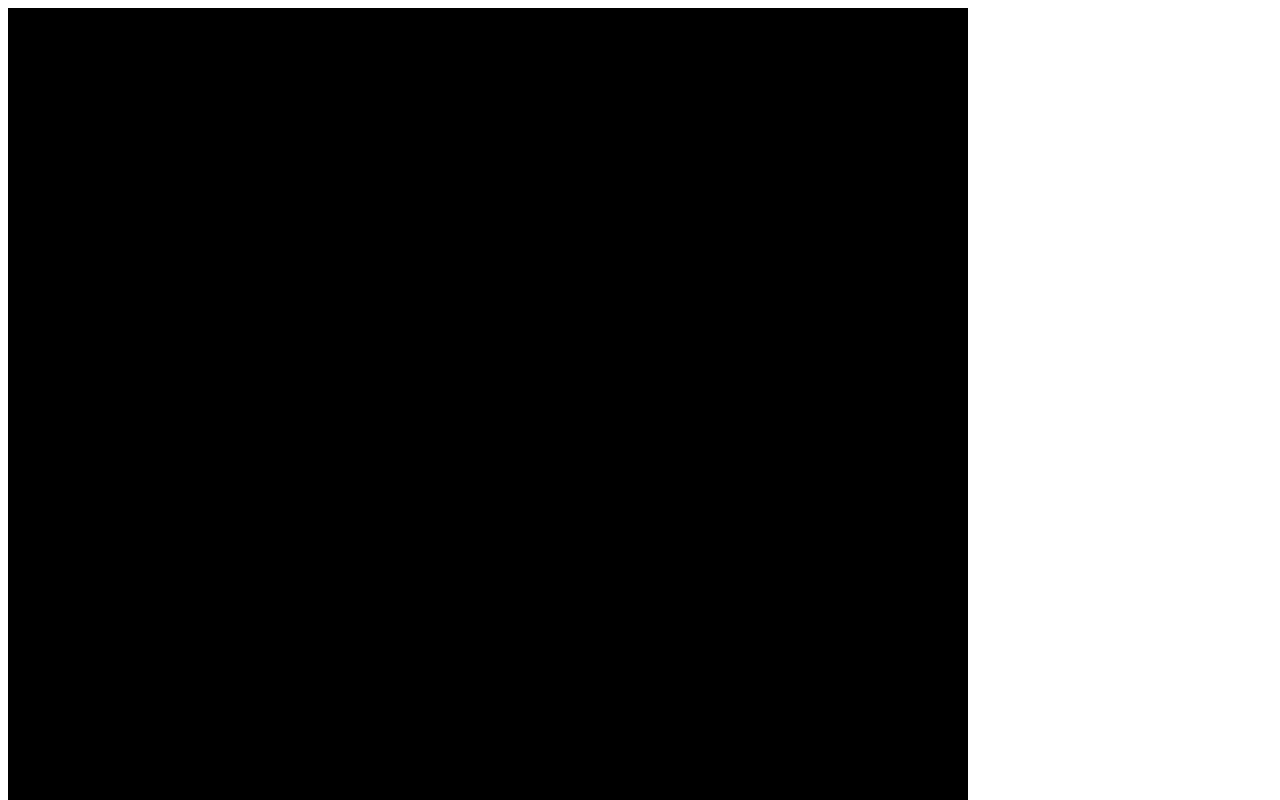
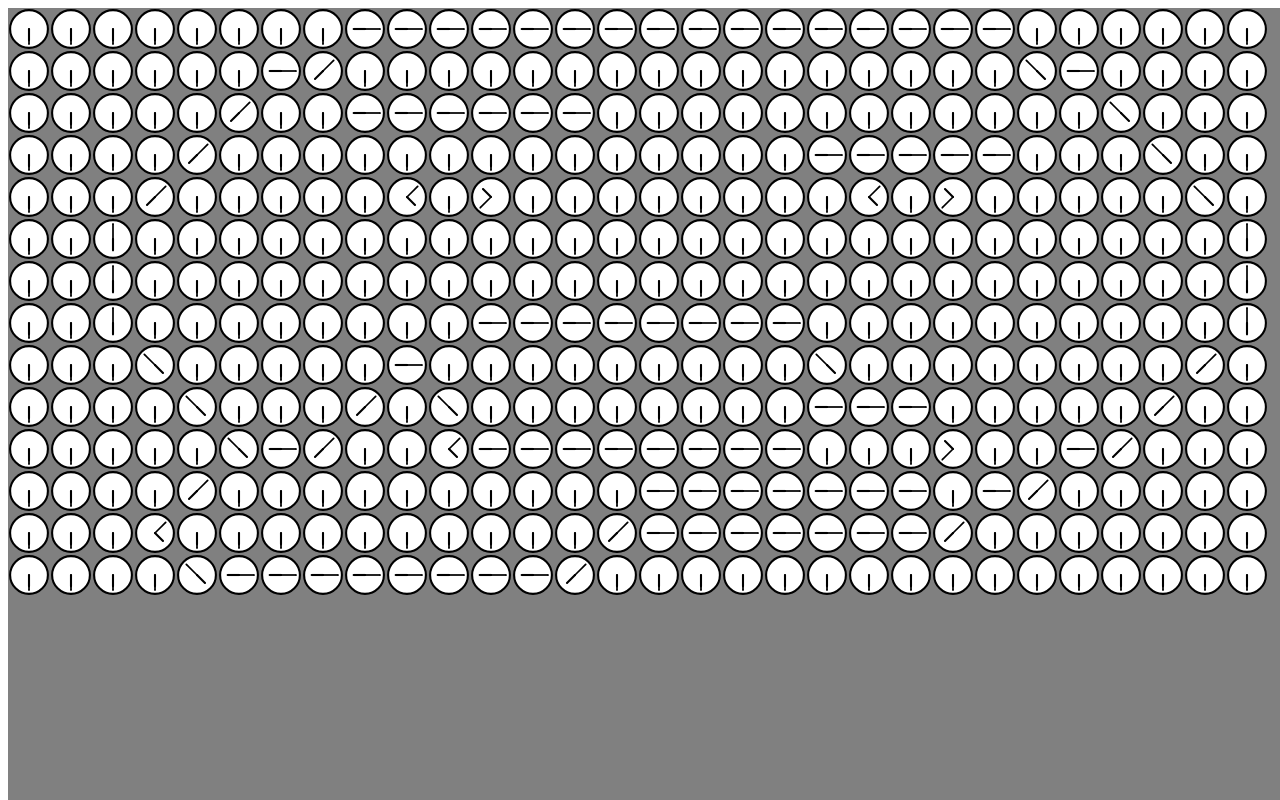
Before and after one commit to eniallator/Clock-Wall-Art, a plain HTML site: page index.html in a window 1280 px wide. Shown: the top 800 px of the page. Drawn offline with Linux system fonts and the light colour scheme.

Commit message:
Added support for ascii parsing. Made it working. Looked better in my head - may try coming back to this to make it look better

```diff
--- /dev/null
+++ b/AngleLookup.js
@@ -0,0 +1,19 @@
+const MaxAngle = 2 ** 3
+
+const charToAngles = {
+    '\\': { big: 5, small: 1 },
+    '/': { big: 3, small: 7 },
+    '(': { big: 3, small: 1 },
+    ')': { big: 7, small: 5 },
+    '^': { big: 7, small: 1 },
+    v: { big: 5, small: 3 },
+    _: { big: 2, small: 6 },
+    '-': { big: 2, small: 6 },
+    '|': { big: 4, small: 0 }
+}
+
+for (let char of Object.keys(charToAngles)) {
+    for (let hand of Object.keys(charToAngles[char])) {
+        charToAngles[char][hand] *= (1 / MaxAngle) * 2 * Math.PI
+    }
+}
--- /dev/null
+++ b/Clock.js
@@ -0,0 +1,45 @@
+class Clock {
+    constructor(x, y, radius, bigHandAngle = 0, smallHandAngle = 0) {
+        this.x = x
+        this.y = y
+        this.radius = radius
+        this.bigHandAngle = bigHandAngle
+        this.smallHandAngle = smallHandAngle
+    }
+
+    _drawHand(ctx, length, angle, width) {
+        const endX = this.x + length * Math.sin(angle)
+        const endY = this.y + length * Math.cos(angle)
+
+        ctx.lineWidth = width
+        ctx.beginPath()
+        ctx.moveTo(this.x, this.y)
+        ctx.lineTo(endX, endY)
+        ctx.stroke()
+
+        ctx.beginPath()
+        ctx.arc(this.x, this.y, width / 2, 0, 2 * Math.PI)
+        ctx.fill()
+
+        ctx.beginPath()
+        ctx.arc(endX, endY, width / 2, 0, 2 * Math.PI)
+        ctx.fill()
+    }
+
+    draw(ctx) {
+        ctx.fillStyle = 'white'
+        ctx.beginPath()
+        ctx.arc(this.x, this.y, this.radius, 0, 2 * Math.PI)
+        ctx.fill()
+
+        ctx.strokeStyle = 'black'
+        ctx.lineWidth = this.radius / 9
+        ctx.beginPath()
+        ctx.arc(this.x, this.y, this.radius, 0, 2 * Math.PI)
+        ctx.stroke()
+
+        ctx.fillStyle = 'black'
+        this._drawHand(ctx, this.radius * 0.6, this.smallHandAngle, this.radius / 9)
+        this._drawHand(ctx, this.radius * 0.8, this.bigHandAngle, this.radius / 11)
+    }
+}
--- a/index.html
+++ b/index.html
@@ -8,7 +8,9 @@
   </head>
 
   <body>
-    <canvas id="canvas" width="960" height="960"></canvas><br />
+    <canvas id="canvas"></canvas>
+    <script src="AngleLookup.js"></script>
+    <script src="Clock.js"></script>
     <script src="index.js"></script>
   </body>
 </html>
--- a/index.js
+++ b/index.js
@@ -1,11 +1,68 @@
 const canvas = document.getElementById('canvas')
 const ctx = canvas.getContext('2d')
 
-function run() {
-    ctx.fillStyle = 'black'
+canvas.width = window.innerWidth
+canvas.height = window.innerHeight
+
+function getMaxwidth(lines) {
+    let maxWidth = 0
+    for (let line of lines) {
+        maxWidth = Math.max(maxWidth, line.length)
+    }
+    return maxWidth
+}
+
+function init(textArtToParse) {
+    const clocks = []
+    const lines = textArtToParse.split('\n')
+    const maxWidth = getMaxwidth(lines)
+    const clockSize = Math.floor(Math.min(canvas.width / maxWidth, canvas.height / lines.length))
+
+    for (let y = 0; y < lines.length; y++) {
+        clocks[y] = []
+        const chars = lines[y].split('')
+        for (let x = 0; x < maxWidth; x++) {
+            let angles = { big: 0, small: 0 }
+            if (charToAngles[chars[x]]) {
+                angles = charToAngles[chars[x]]
+            }
+
+            clocks[y][x] = new Clock(
+                clockSize / 2 + x * clockSize,
+                clockSize / 2 + y * clockSize,
+                clockSize / 2 - clockSize / 20,
+                angles.big,
+                angles.small
+            )
+        }
+    }
+    return clocks
+}
+
+let clocks = init(`        ________________
+      _/                \\_
+     /  ______            \\
+    /              _____   \\
+   /     (@)        (@)     \\
+  |                          |
+  |                          |
+  |        ________          |
+   \\     _         \\        /
+    \\   / \\        ___     /
+     \\_/  (___-----   )  _/
+    /          ____--- _/
+   (          /_______/
+    \\________/`)
+
+function draw() {
+    ctx.fillStyle = '#808080'
     ctx.fillRect(0, 0, canvas.width, canvas.height)
 
-    requestAnimationFrame(run)
+    for (let row of clocks) {
+        for (let clock of row) {
+            clock.draw(ctx)
+        }
+    }
 }
 
-run()
+draw()
```
